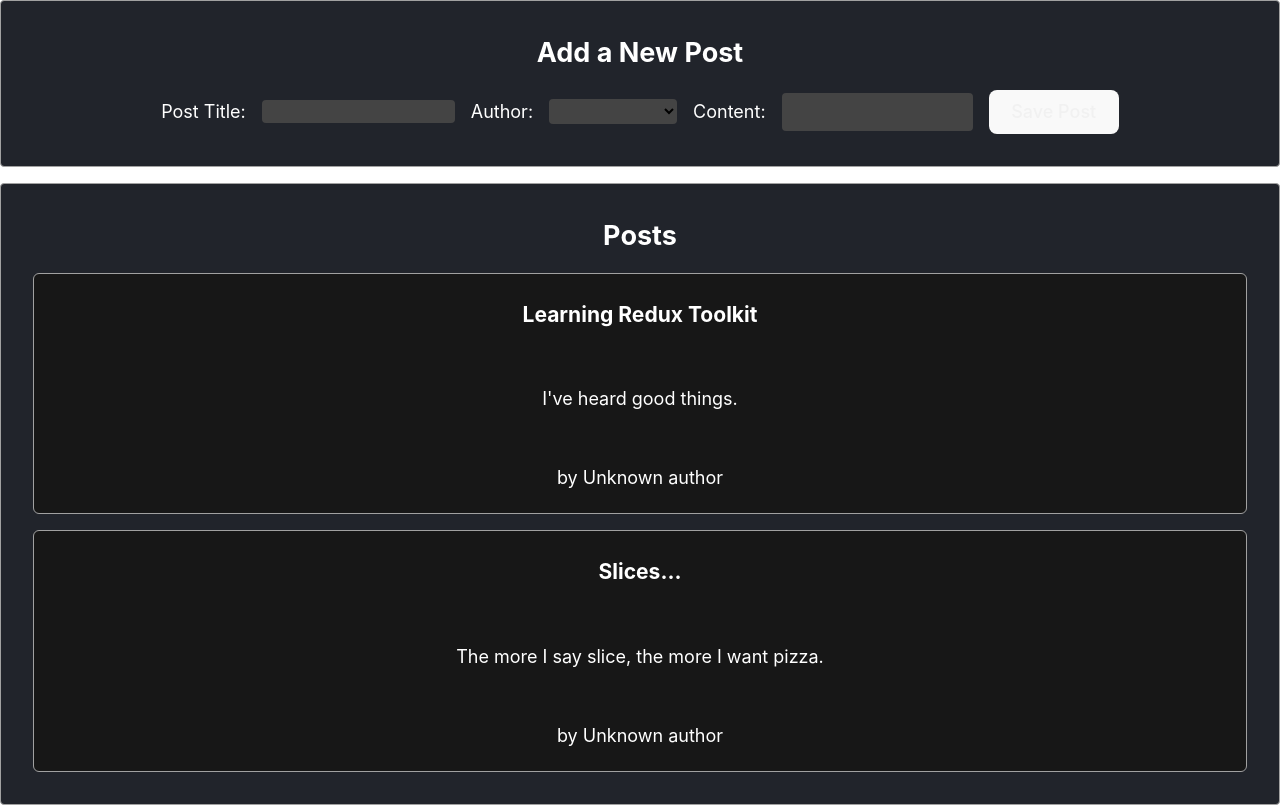
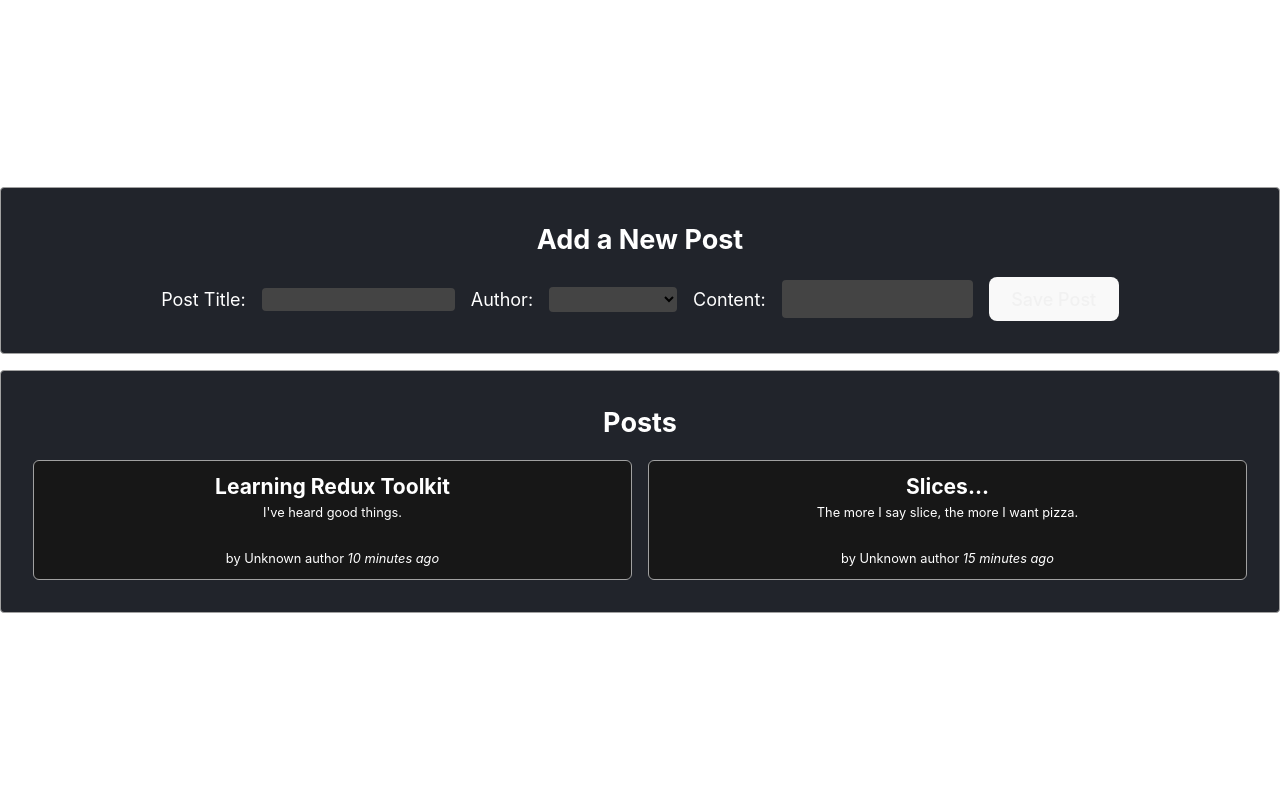
Before and after one commit to daniel-avzaradel/react-redux-toolkit, a React (Vite) app: page / in a window 1280 px wide. Built offline with nearby package versions, Linux system fonts and the light colour scheme.

Commit message:
adding reactions

```diff
--- a/package.json
+++ b/package.json
@@ -11,6 +11,7 @@
   },
   "dependencies": {
     "@reduxjs/toolkit": "^2.5.1",
+    "date-fns": "^4.1.0",
     "react": "^19.0.0",
     "react-dom": "^19.0.0",
     "react-redux": "^9.2.0",
--- a/src/features/posts/PostsList.tsx
+++ b/src/features/posts/PostsList.tsx
@@ -1,18 +1,23 @@
 import { useSelector } from "react-redux";
 import PostAuthor from "./PostAuthor";
+import { PostArticle, PostsSection, RenderedPosts } from "./posts.module";
 import { selectAllPosts } from "./postSlice";
-import { PostArticle, PostsSection } from "./posts.module";
+import TimeAgo from "./TimeAgo";
 
 const PostsList = () => {
 
     const posts = useSelector(selectAllPosts)
 
-    const renderedPosts = posts.map(post => (
+    const orderedPosts = posts.slice().sort((a, b) => b.date.localeCompare(a.date))
+
+    const renderedPosts = orderedPosts.map(post => (
         <PostArticle key={post.id}>
             <h3>{post.title}</h3>
-            <p>{post.content.substring(0, 100)}</p>
+            <p>{post.content.substring(0, 120)}</p>
+            <br />
             <p className="postCredit">
                 <PostAuthor userId={post.userId} />
+                <TimeAgo timestamp={post.date} />
             </p>
         </PostArticle>
     ))
@@ -20,7 +25,9 @@ const PostsList = () => {
     return (
         <PostsSection>
             <h2>Posts</h2>
-            {renderedPosts}
+            <RenderedPosts>
+                {renderedPosts}
+            </RenderedPosts>
         </PostsSection>
     )
 }
--- /dev/null
+++ b/src/features/posts/TimeAgo.tsx
@@ -0,0 +1,21 @@
+import { formatDistanceToNow, parseISO } from 'date-fns'
+
+interface TimeAgoProps {
+  timestamp: string
+}
+
+const TimeAgo = ({ timestamp }: TimeAgoProps) => {
+  let timeAgo = ''
+  if(timestamp) {
+    const date = parseISO(timestamp);
+    const timePeriod = formatDistanceToNow(date);
+    timeAgo = `${timePeriod} ago`
+  }
+  return (
+    <span title={timestamp}>
+      {" "} <i>{timeAgo}</i>
+    </span>
+  )
+}
+
+export default TimeAgo
--- a/src/features/posts/postSlice.ts
+++ b/src/features/posts/postSlice.ts
@@ -1,33 +1,60 @@
 import { createSlice, nanoid, PayloadAction } from "@reduxjs/toolkit";
 import { RootStore } from "../../app/store";
+import { sub } from "date-fns";
 
-interface PostsState {
-  id: string,
-  title: string,
-  content: string,
-  userId?: string
+interface Reactions {
+  thumbsUp: number;
+  wow: number;
+  heart: number;
+  rocket: number;
+  coffee: number;
+}
+
+export interface PostsState {
+  id: string;
+  title: string;
+  content: string;
+  date: string;
+  reactions: Reactions;
+  userId?: string;
 }
 
 const initialState: PostsState[] = [
   {
-        id: '1',
-        title: 'Learning Redux Toolkit',
-        content: "I've heard good things."
+    id: "1",
+    title: "Learning Redux Toolkit",
+    content: "I've heard good things.",
+    date: sub(new Date(), { minutes: 10 }).toISOString(),
+    reactions: {
+        thumbsUp: 0,
+        wow: 0,
+        heart: 0,
+        rocket: 0,
+        coffee: 0,
+      },
   },
   {
-        id: '2',
-        title: 'Slices...',
-        content: "The more I say slice, the more I want pizza."
-    }
-]
+    id: "2",
+    title: "Slices...",
+    content: "The more I say slice, the more I want pizza.",
+    date: sub(new Date(), { minutes: 15 }).toISOString(),
+    reactions: {
+        thumbsUp: 0,
+        wow: 0,
+        heart: 0,
+        rocket: 0,
+        coffee: 0,
+      },
+  },
+];
 
 const postsSlice = createSlice({
-    name: 'posts',
+  name: "posts",
   initialState,
   reducers: {
     postAdded: {
       reducer: (state, action: PayloadAction<PostsState>) => {
-                state.push(action.payload)
+        state.push(action.payload);
       },
       prepare(title, content, userId) {
         return {
@@ -35,16 +62,31 @@ const postsSlice = createSlice({
             id: nanoid(),
             title,
             content,
+            date: new Date().toISOString(),
             userId,
+            reactions: {
+              thumbsUp: 0,
+              wow: 0,
+              heart: 0,
+              rocket: 0,
+              coffee: 0,
+            },
+          },
+        };
+      },
+    },
+    reactionsAdded: (state, action: PayloadAction<{postId: string, reaction: string}>) => {
+        const { postId, reaction } = action.payload
+        const existingPost = state.find((post: PostsState)  => post.id === postId)
+        if(existingPost && existingPost.reactions && reaction in existingPost.reactions) {
+            existingPost.reactions[reaction as keyof typeof existingPost.reactions]++
         }
     }
-            }
-        }
-    }
-})
+  },
+});
 
 export const selectAllPosts = (state: RootStore) => state.posts;
 
-export const { postAdded } = postsSlice.actions
+export const { postAdded } = postsSlice.actions;
 
-export default postsSlice.reducer
+export default postsSlice.reducer;
--- a/src/features/posts/posts.module.ts
+++ b/src/features/posts/posts.module.ts
@@ -37,13 +37,31 @@ export const PostsSection = styled.section`
   }
 `
 
+export const RenderedPosts = styled.div`
+  display: flex;
+  flex-wrap: wrap;
+  width: 100%;
+  height: 100%;
+`
+
 export const PostArticle = styled.article`
   display: flex;
+  flex-grow: 1;
+  flex-basis: 200px;
   flex-direction: column;
   align-items: center;
   justify-content: center;
   border: 1px solid #a1a1a1;
-  padding: 4px;
+  box-sizing: border-box;
+  padding: 2rem;
   background-color: #171717;
   border-radius: 6px;
+  min-width: 25%;
+  height: 15dvh;
+  & > p {
+    font-size: clamp(12px, 1vw, 16px);
+  }
+  & > p, h2, h3 {
+    margin: 0;
+  }
 `
```
Also changed, not shown: 1 other file (tests, documents, lock files or other folders). Lines whose indentation alone changed are shown as unchanged.
